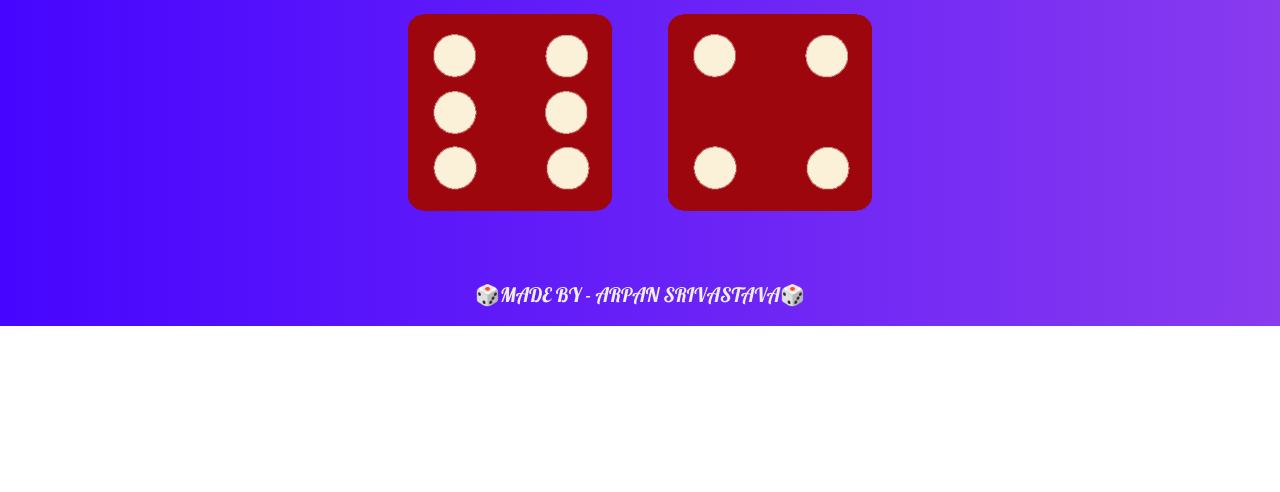
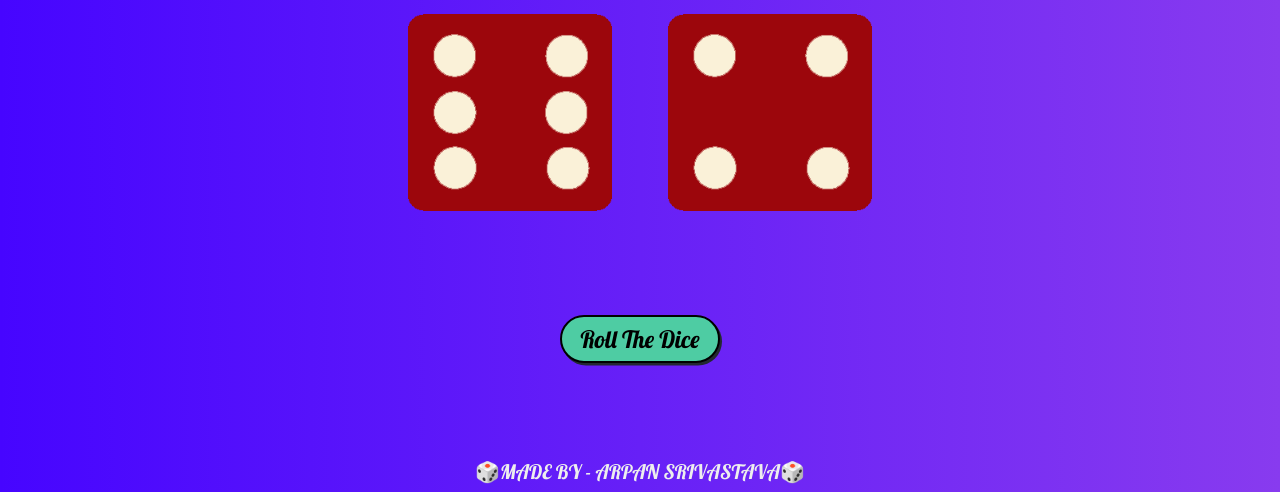
Before and after one commit to arpan-pro-learner/dice_game_using_JS, a plain HTML site: page index.html in a window 1280 px wide. Shown: the part 474-966 px from the top of the page. Before the commit the page ends 800 px from the top, so only its background shows below. Drawn offline with Linux system fonts and the light colour scheme.

Commit message:
Add files via upload

```diff
--- a/index.html
+++ b/index.html
@@ -23,7 +23,7 @@
         <img class="img2" src="images/dice6.png" />
       </div>
     </div>
-
+    <button class="roll_dice" onclick="sampleFunction()">Roll The Dice</button>
     <script src="script.js"></script>
   </body>
 
--- a/script.js
+++ b/script.js
@@ -20,3 +20,7 @@ if (randomNumber2 > randomNumber1) {
 if (randomNumber2 == randomNumber1) {
     document.querySelector("h1").innerHTML = " DRAW!🤦‍♂️"
 }
+// button which relods the page
+function sampleFunction() {
+    location.reload();
+}
--- a/styles.css
+++ b/styles.css
@@ -14,7 +14,20 @@ body {
   /* background-image: url("images/instabg.png"); */
   background: linear-gradient(to right, #4605ff, #883bef);
 }
-
+.roll_dice {
+  border-radius: 2em;
+  background: #4ecca3;
+  width: 10rem;
+  height: 3rem;
+  font-size: 1.5em;
+  box-shadow: 2px 2.5px #232931;
+  border: 2px solid black;
+  font-family: "Lobster", cursive;
+  display: flex;
+  justify-content: center;
+  align-items: center;
+  margin: 6rem auto;
+}
 h1 {
   margin: 30px;
   font-family: "Lobster", cursive;
```
